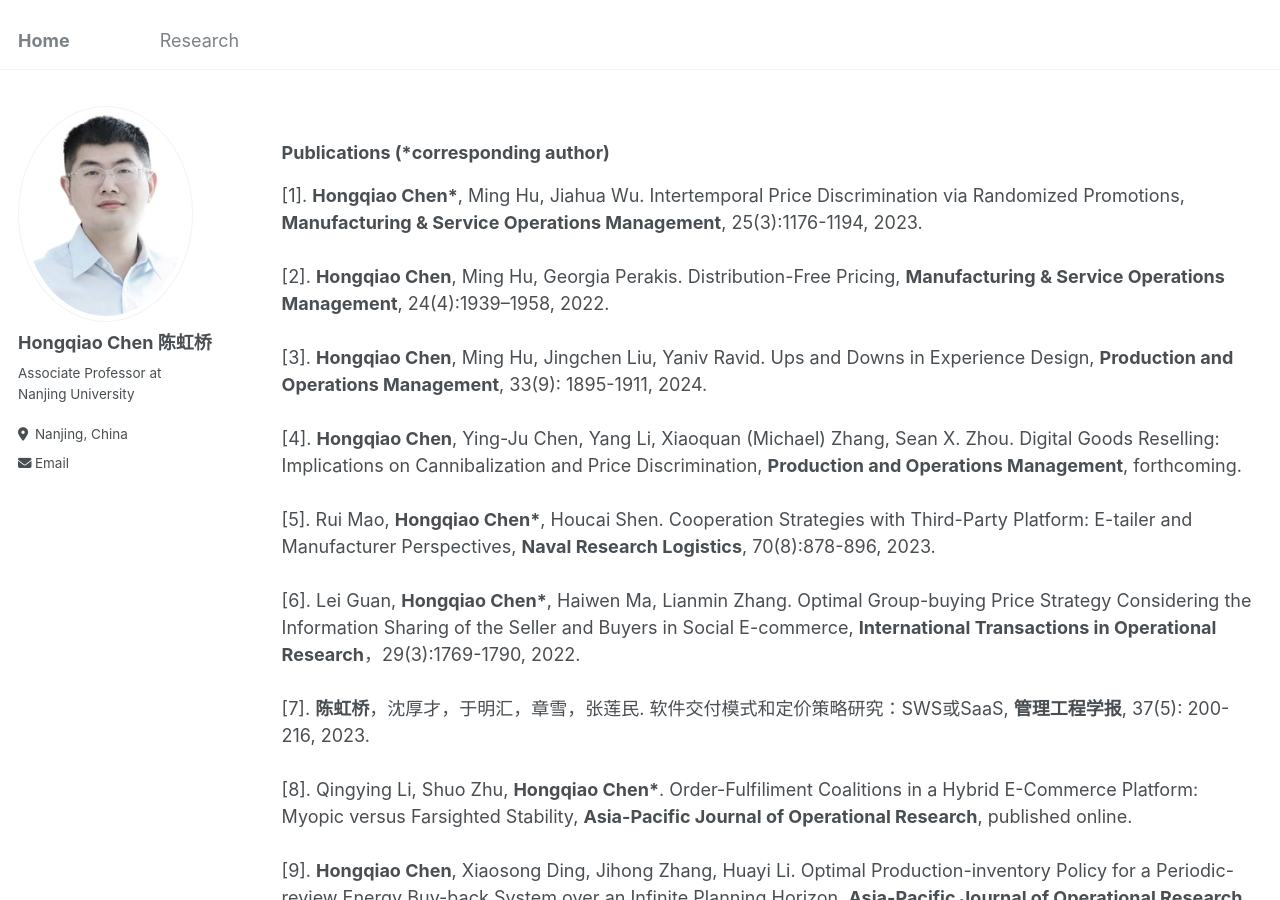
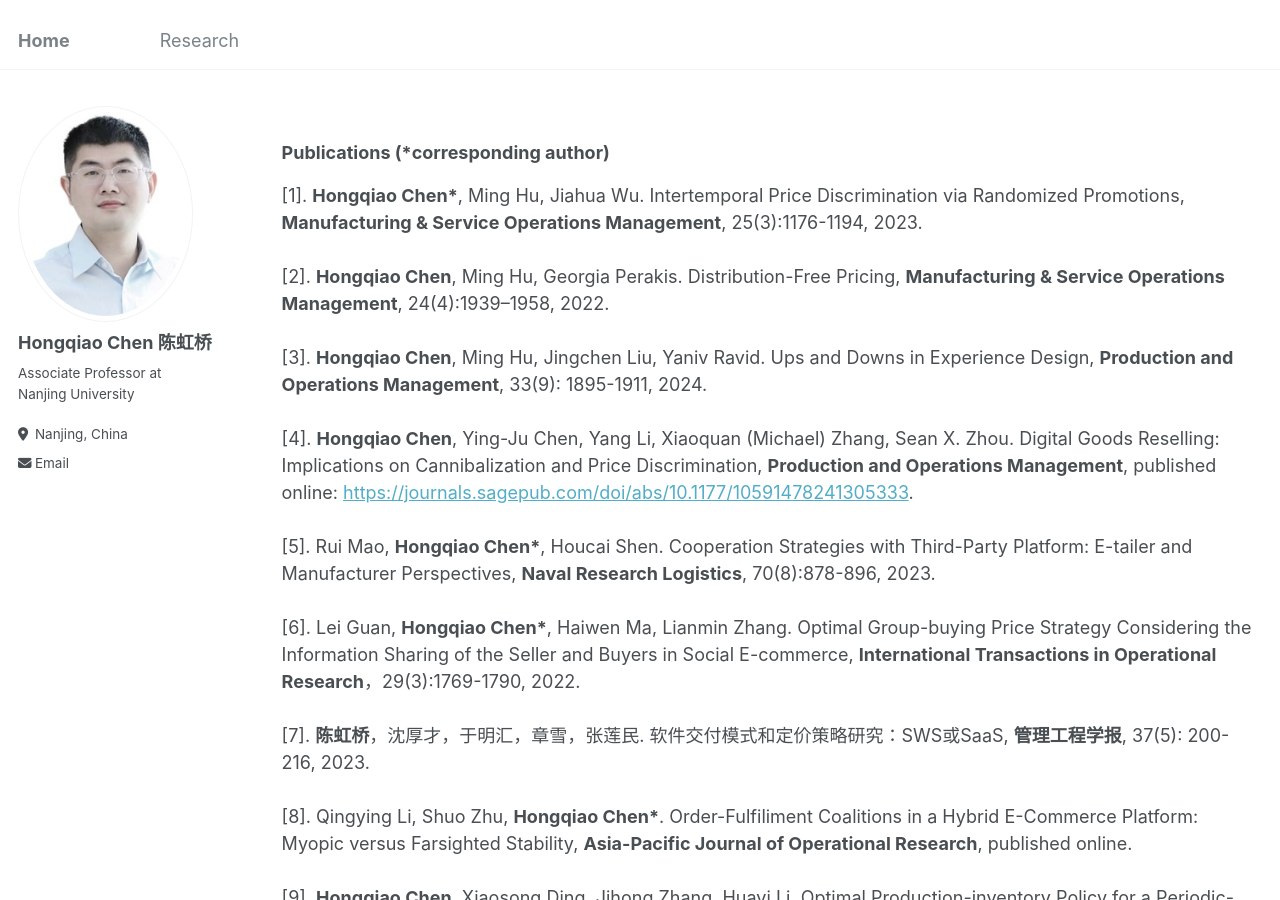
Before and after one commit to chq2024/chq2024.github.io, a Jekyll site: the page built from research.md, in a window 1280 px wide and 900 px high. Built offline with Jekyll 4.4.1, drawn with Linux system fonts in a browser that asks for light colours.

Commit message:
Update research.md

```diff
--- a/research.md
+++ b/research.md
@@ -14,7 +14,7 @@ redirect_from:
 [1]. **Hongqiao Chen\***, Ming Hu, Jiahua Wu. Intertemporal Price Discrimination via Randomized Promotions, **Manufacturing & Service Operations Management**, 25(3):1176-1194, 2023.<br/><br/>
 [2]. **Hongqiao Chen**, Ming Hu, Georgia Perakis. Distribution-Free Pricing, **Manufacturing & Service Operations Management**, 24(4):1939–1958, 2022.<br/><br/>
 [3]. **Hongqiao Chen**, Ming Hu, Jingchen Liu, Yaniv Ravid. Ups and Downs in Experience Design, **Production and Operations Management**, 33(9): 1895-1911, 2024.<br/><br/>
-[4]. **Hongqiao Chen**, Ying-Ju Chen, Yang Li, Xiaoquan (Michael) Zhang, Sean X. Zhou. Digital Goods Reselling: Implications on Cannibalization and Price Discrimination, **Production and Operations Management**, forthcoming.<br/><br/>
+[4]. **Hongqiao Chen**, Ying-Ju Chen, Yang Li, Xiaoquan (Michael) Zhang, Sean X. Zhou. Digital Goods Reselling: Implications on Cannibalization and Price Discrimination, **Production and Operations Management**, published online: [https://journals.sagepub.com/doi/abs/10.1177/10591478241305333](https://journals.sagepub.com/doi/abs/10.1177/10591478241305333).<br/><br/>
 [5]. Rui Mao, **Hongqiao Chen\***, Houcai Shen. Cooperation Strategies with Third-Party Platform: E-tailer and Manufacturer Perspectives, **Naval Research Logistics**, 70(8):878-896, 2023.<br/><br/>
 [6]. Lei Guan, **Hongqiao Chen\***, Haiwen Ma, Lianmin Zhang. Optimal Group-buying Price Strategy Considering the Information Sharing of the Seller and Buyers in Social E-commerce, **International Transactions in Operational Research**，29(3):1769-1790, 2022.<br/><br/>
 [7]. **陈虹桥**，沈厚才，于明汇，章雪，张莲民. 软件交付模式和定价策略研究：SWS或SaaS, **管理工程学报**, 37(5): 200-216, 2023.<br/><br/>
```
